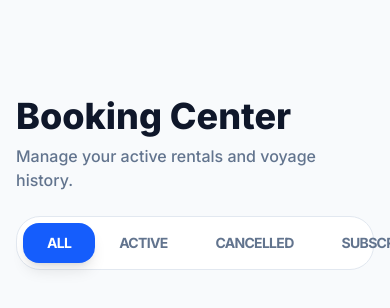
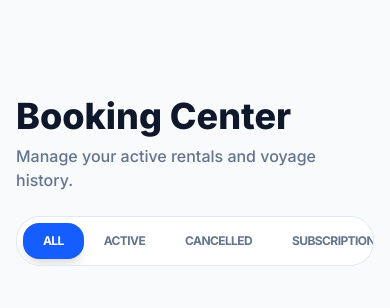
Before and after one commit to shyamm-18/united-car, a React (Vite) app in the folder frontend/: page /my-bookings in a window 390 px wide. Shown: the top 308 px of the page. Built offline with nearby package versions, Linux system fonts and the light colour scheme.

Commit message:
feat: optimize My Reservations UI for mobile and implement advanced SEO (India/Jaipur)

```diff
--- a/frontend/index.html
+++ b/frontend/index.html
@@ -6,10 +6,10 @@
     <meta name="viewport" content="width=device-width, initial-scale=1.0" />
 
     <!-- Primary Meta Tags -->
-    <title>UNITED CAR | Premium Car Rental & Luxury Automotive Experience</title>
-    <meta name="title" content="UNITED CAR | Premium Car Rental & Luxury Automotive Experience" />
-    <meta name="description" content="Experience excellence in every drive. UNITED CAR offers the most exclusive fleet of luxury SUVs, sports cars, and premium sedans for your journey." />
-    <meta name="keywords" content="luxury car rental, premium car rental, exotic cars, suv rental, luxury travel, bmw rental, audi rental, thar rental" />
+    <title>UNITED CAR | Best Luxury Car Rental in India & Jaipur</title>
+    <meta name="title" content="UNITED CAR | Best Luxury Car Rental in India & Jaipur" />
+    <meta name="description" content="Book premium cars and luxury SUVs at the best rates in Jaipur and throughout India. Experience elite self-drive and chauffeur services with UNITED CAR." />
+    <meta name="keywords" content="car rental jaipur, luxury car rental india, self drive cars jaipur, rent luxury car rajasthan, thar rental jaipur, fortuner for rent jaipur, premium car hire india" />
 
     <!-- Open Graph / Facebook -->
     <meta property="og:type" content="website" />
--- a/frontend/package.json
+++ b/frontend/package.json
@@ -20,6 +20,7 @@
     "lucide-react": "^1.8.0",
     "react": "^19.2.4",
     "react-dom": "^19.2.4",
+    "react-helmet-async": "^3.0.0",
     "react-i18next": "^17.0.2",
     "react-is": "^19.2.5",
     "react-leaflet": "^5.0.0",
--- a/frontend/src/index.css
+++ b/frontend/src/index.css
@@ -36,6 +36,15 @@ img {
 }
 
 /* Glassmorphism Utilities */
+@layer utilities {
+  .no-scrollbar::-webkit-scrollbar {
+    display: none;
+  }
+  .no-scrollbar {
+    -ms-overflow-style: none;
+    scrollbar-width: none;
+  }
+}
 .glass {
   background: rgba(255, 255, 255, 0.75);
   backdrop-filter: blur(12px);
--- a/frontend/src/main.jsx
+++ b/frontend/src/main.jsx
@@ -5,14 +5,17 @@ import './index.css'
 import App from './App.jsx'
 import { AuthProvider } from './context/AuthContext'
 import { ThemeProvider } from './context/ThemeContext'
+import { HelmetProvider } from 'react-helmet-async'
 import './i18n'
 
 createRoot(document.getElementById('root')).render(
   <StrictMode>
-    <ThemeProvider>
-      <AuthProvider>
-        <App />
-      </AuthProvider>
-    </ThemeProvider>
+    <HelmetProvider>
+      <ThemeProvider>
+        <AuthProvider>
+          <App />
+        </AuthProvider>
+      </ThemeProvider>
+    </HelmetProvider>
   </StrictMode>,
 )
--- a/frontend/src/pages/CarDetail.jsx
+++ b/frontend/src/pages/CarDetail.jsx
@@ -1,4 +1,5 @@
 import { useState, useEffect, useContext, useCallback } from 'react';
+import { Helmet } from 'react-helmet-async';
 import { useParams, Link, useNavigate } from 'react-router-dom';
 import { motion, AnimatePresence } from 'framer-motion';
 import { Star, Users, Settings, Filter, ArrowLeft, CheckCircle, Shield, MapPin, X, CreditCard, Loader2, Calendar, Check } from 'lucide-react';
@@ -216,7 +217,19 @@ const CarDetail = () => {
   }
 
   return (
-    <div className="min-h-screen pb-24 relative">
+    <div className="min-h-screen bg-slate-50 dark:bg-slate-950 pb-24 font-inter">
+      <Helmet>
+        <title>{`${car.brand} ${car.model} | Rent Luxury Car in Jaipur & India`}</title>
+        <meta name="description" content={`Rent a ${car.brand} ${car.model} in Jaipur or anywhere in India. ${car.description?.substring(0, 150)}... Book your elite ride with UNITED CAR.`} />
+        <meta name="keywords" content={`${car.brand} ${car.model} rental, rent ${car.model} jaipur, luxury car hire india, ${car.brand} car rental rajasthan`} />
+
+        {/* Open Graph Tags for Social Sharing */}
+        <meta property="og:title" content={`${car.brand} ${car.model} | UNITED CAR Luxury Rental`} />
+        <meta property="og:description" content={`Drive excellence. Rent the ${car.brand} ${car.model} starting from ₹${car.pricePerDay} per day.`} />
+        <meta property="og:image" content={car.image} />
+      </Helmet>
+
+      {/* Modern High-Impact Header */}
       <div className="fixed inset-0 -z-10 bg-slate-50 dark:bg-slate-950">
         <div className="absolute top-0 right-0 w-[50vw] h-[50vw] bg-blue-500/10 dark:bg-blue-600/20 rounded-full blur-[120px] -translate-y-1/2 translate-x-1/3"></div>
       </div>
--- a/frontend/src/pages/Home.jsx
+++ b/frontend/src/pages/Home.jsx
@@ -1,3 +1,4 @@
+import { Helmet } from 'react-helmet-async';
 import { Link } from 'react-router-dom';
 import { motion } from 'framer-motion';
 import { ChevronDown } from 'lucide-react';
@@ -8,7 +9,6 @@ import Contact from './Contact';
 import RecommendationSection from '../components/cars/RecommendationSection';
 import ImpactTicker from '../components/common/ImpactTicker';
 import AICarFinder from '../components/cars/AICarFinder';
-
 import TopRatedCars from '../components/cars/TopRatedCars';
 
 const Home = () => {
@@ -19,6 +19,11 @@ const Home = () => {
 
   return (
     <div className="w-full">
+      <Helmet>
+        <title>UNITED CAR | Luxury Car Rental India & Jaipur</title>
+        <meta name="description" content="Premium car rental services in Jaipur and across India. Experience luxury SUVs, sports cars, and elite self-drive rentals with UNITED CAR." />
+        <meta name="keywords" content="car rental jaipur, luxury cars india, self drive car rental rajasthan, thar for rent jaipur" />
+      </Helmet>
       {/* Hero Section */}
       <section id="hero" className="relative h-[90vh] flex items-center justify-center overflow-hidden">
         <div className="absolute inset-0 z-0">
--- a/frontend/src/pages/MyBookings.jsx
+++ b/frontend/src/pages/MyBookings.jsx
@@ -86,12 +86,12 @@ const MyBookings = () => {
             <h1 className="text-4xl font-black mb-2 dark:text-white">Booking Center</h1>
             <p className="text-slate-500 font-medium">Manage your active rentals and voyage history.</p>
           </div>
-          <div className="flex bg-white dark:bg-slate-900 p-1.5 rounded-3xl border border-slate-200 dark:border-white/5">
+          <div className="flex bg-white dark:bg-slate-900 p-1.5 rounded-3xl border border-slate-200 dark:border-white/5 overflow-x-auto no-scrollbar scroll-smooth w-full md:w-auto">
              {['all', 'active', 'cancelled', 'subscriptions'].map((tab) => (
                <button
                  key={tab}
                  onClick={() => setActiveTab(tab)}
-                 className={`px-6 py-2.5 rounded-2xl font-bold text-sm transition-all uppercase tracking-tighter ${activeTab === tab ? 'bg-blue-600 text-white shadow-lg' : 'text-slate-500 dark:text-slate-400 hover:bg-slate-50 dark:hover:bg-white/5'}`}
+                 className={`px-5 sm:px-6 py-2.5 rounded-2xl font-bold text-xs sm:text-sm transition-all uppercase tracking-tighter shrink-0 ${activeTab === tab ? 'bg-blue-600 text-white shadow-lg' : 'text-slate-500 dark:text-slate-400 hover:bg-slate-50 dark:hover:bg-white/5'}`}
                >
                  {tab}
                </button>
```
Also changed, not shown: 1 other file (tests, documents, lock files or other folders).
